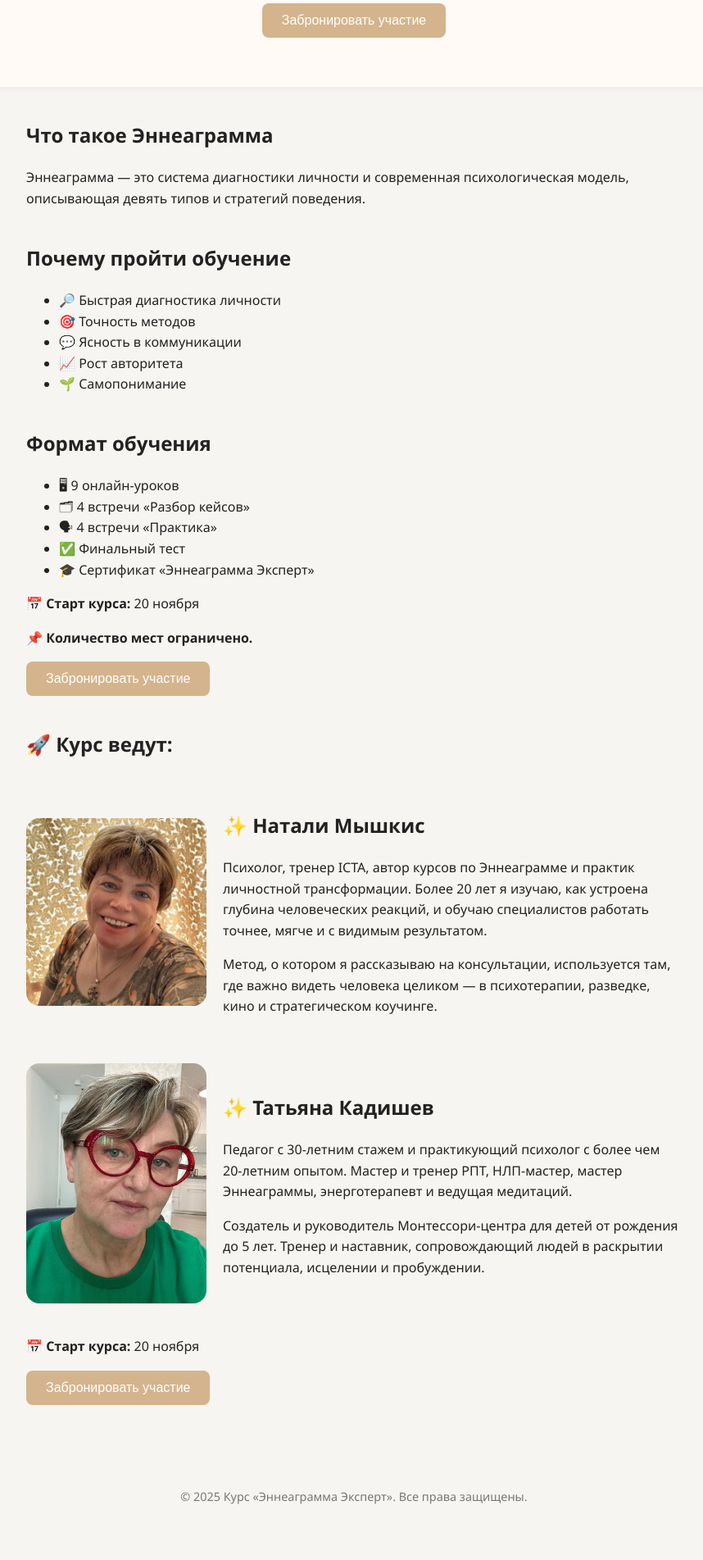
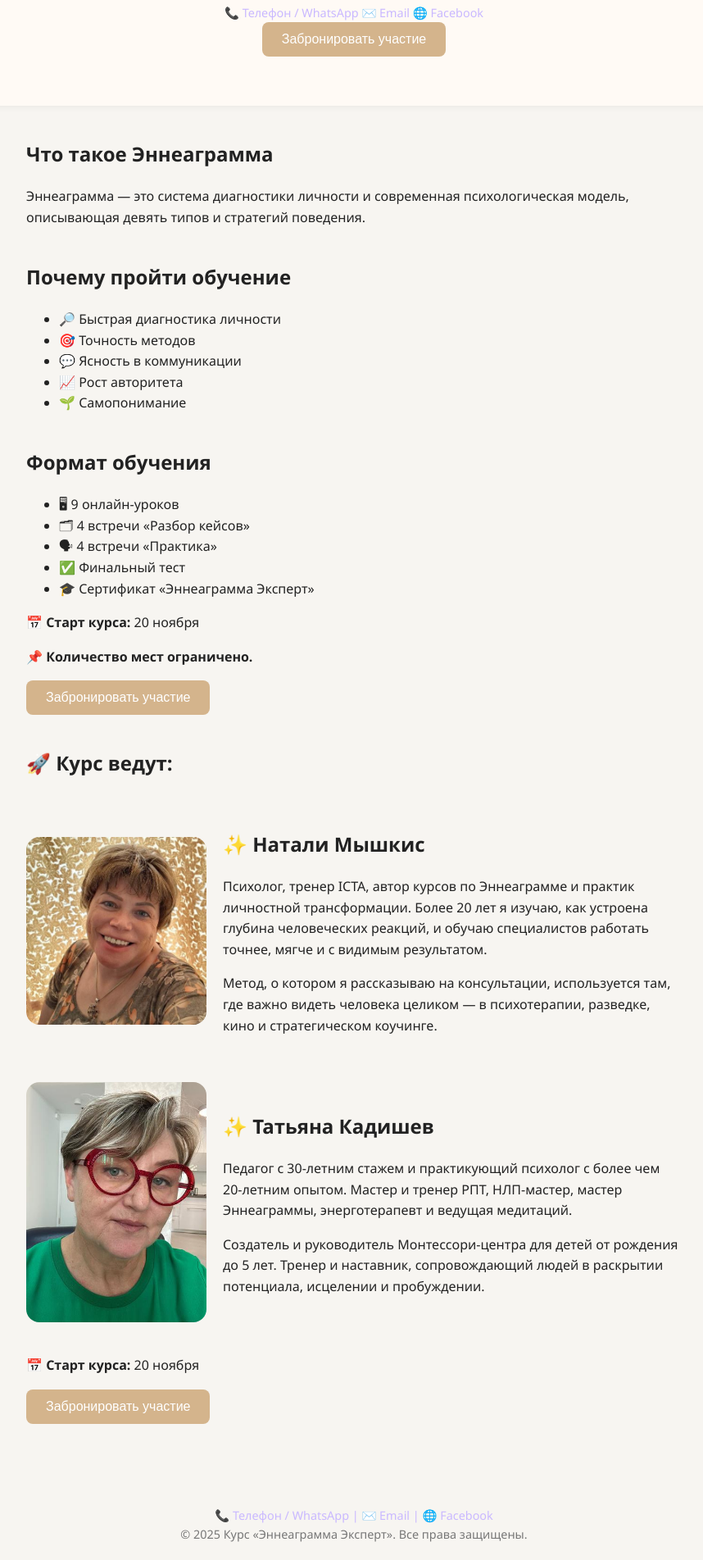
Before and after one commit to Alkaspar66/Ennea_online, a plain HTML site: page index.html in a window 1280 px wide. Shown: the part 186-2089 px from the top of the page at 82% size, without its empty margins (208-1066 px from the left). Before the commit the page ends 2043 px from the top, so only its background shows below. Drawn offline with nearby package versions, Linux system fonts and the light colour scheme.

Commit message:
Update index.html

```diff
--- a/index.html
+++ b/index.html
@@ -92,6 +92,15 @@
       margin-top: 15px;
       text-align: center;
     }
+    .contacts {
+      font-size: 0.9rem;
+      color: #c9b8ff;
+    }
+    .contacts a {
+      color: #c9b8ff;
+      text-decoration: none;
+      margin-left: 10px;
+    }
     .about {
       display: flex;
       flex-wrap: wrap;
@@ -135,6 +144,11 @@
   <header>
     <h1>🌀 Курс Эннеаграммы Онлайн</h1>
     <p>Инструмент психологов, коучей, HR и даже спецслужб</p>
+    <div class="contacts">
+      <span>📞 Телефон / WhatsApp</span>
+      <span>✉️ Email</span>
+      <span>🌐 Facebook</span>
+    </div>
     <button id="openForm">Забронировать участие</button>
   </header>
 
@@ -220,6 +234,11 @@
   </div>
 
   <footer>
+     <div class="contacts">
+      <span>📞 Телефон / WhatsApp</span> |
+      <span>✉️ Email</span> |
+      <span>🌐 Facebook</span>
+    </div>
     © 2025 Курс «Эннеаграмма Эксперт». Все права защищены.
   </footer>
 
```
